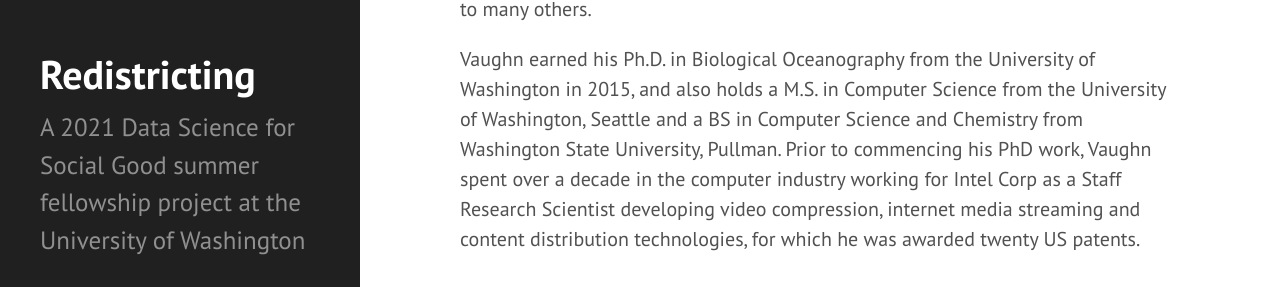
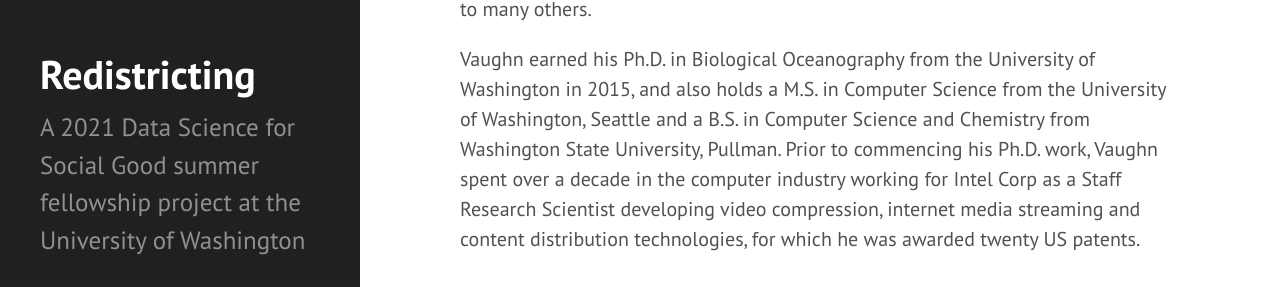
Before and after one commit to uwescience/DSSG2021-redistricting-website, a Jekyll site: the page built from about.md, in a window 1280 px wide and 900 px high, scrolled down 5057 px. Shown: the part 214-501 px from the top of the window. Built offline with Jekyll 4.4.1, drawn with Linux system fonts in a browser that asks for light colours.

Commit message:
Update about.md

```diff
--- a/about.md
+++ b/about.md
@@ -53,8 +53,8 @@ Vaughn Iverson is a Senior Research Scientist with the Center for Environmental
 
 Vaughn joined the eScience Institute in January of 2016 and contributes expertise in development of high performance parallel software, web technologies, noSQL databases, and data compression and visualization techniques. Vaughn is the author and maintainer of several popular open source packages and is an active contributor to many others.
 
-Vaughn earned his Ph.D. in Biological Oceanography from the University of Washington in 2015, and also holds a M.S. in Computer Science from the University of Washington, Seattle and a BS in Computer Science and Chemistry from Washington State University, Pullman. Prior to commencing his PhD work, Vaughn spent over a decade in the computer industry working for Intel Corp as a Staff Research Scientist developing video compression, internet media streaming and content distribution technologies, for which he was awarded twenty US patents.
+Vaughn earned his Ph.D. in Biological Oceanography from the University of Washington in 2015, and also holds a M.S. in Computer Science from the University of Washington, Seattle and a B.S. in Computer Science and Chemistry from Washington State University, Pullman. Prior to commencing his Ph.D. work, Vaughn spent over a decade in the computer industry working for Intel Corp as a Staff Research Scientist developing video compression, internet media streaming and content distribution technologies, for which he was awarded twenty US patents.
 
 ### Acknowledgements
 
-The fellows would like to thank the University of Washington eScience Institute -- the technical and personal support offered by its amazing staff throughout the summer was invaluable. Special thanks to Anissa Tanweer for organizing and leading the DSSG Summer Fellowship Program, to Vaughn Iverson for his guidance and insights that continually helped to make the project and its outputs better, as well as to Bernease Herman for her generosity in always being ready to offer technical support and impromptu trainings as needed. Finally, we would like to thank our project lead, Daryl Deford, whose leadership and expertise on the subject of computational redistricting was crucial to our success. We also thank Micron for their sponsorship of the DSSG program.
+The fellows would like to thank the University of Washington eScience Institute – the technical and personal support offered by its amazing staff throughout the summer was invaluable. Special thanks to Anissa Tanweer for organizing and leading the DSSG Summer Fellowship Program, to Vaughn Iverson for his guidance and insights that continually helped to make the project and its outputs better, as well as to Bernease Herman for her generosity in always being ready to offer technical support and impromptu trainings as needed. Finally, we would like to thank our project lead, Daryl Deford, whose leadership and expertise on the subject of computational redistricting was crucial to our success. We also thank Micron for their sponsorship of the DSSG program.
```
